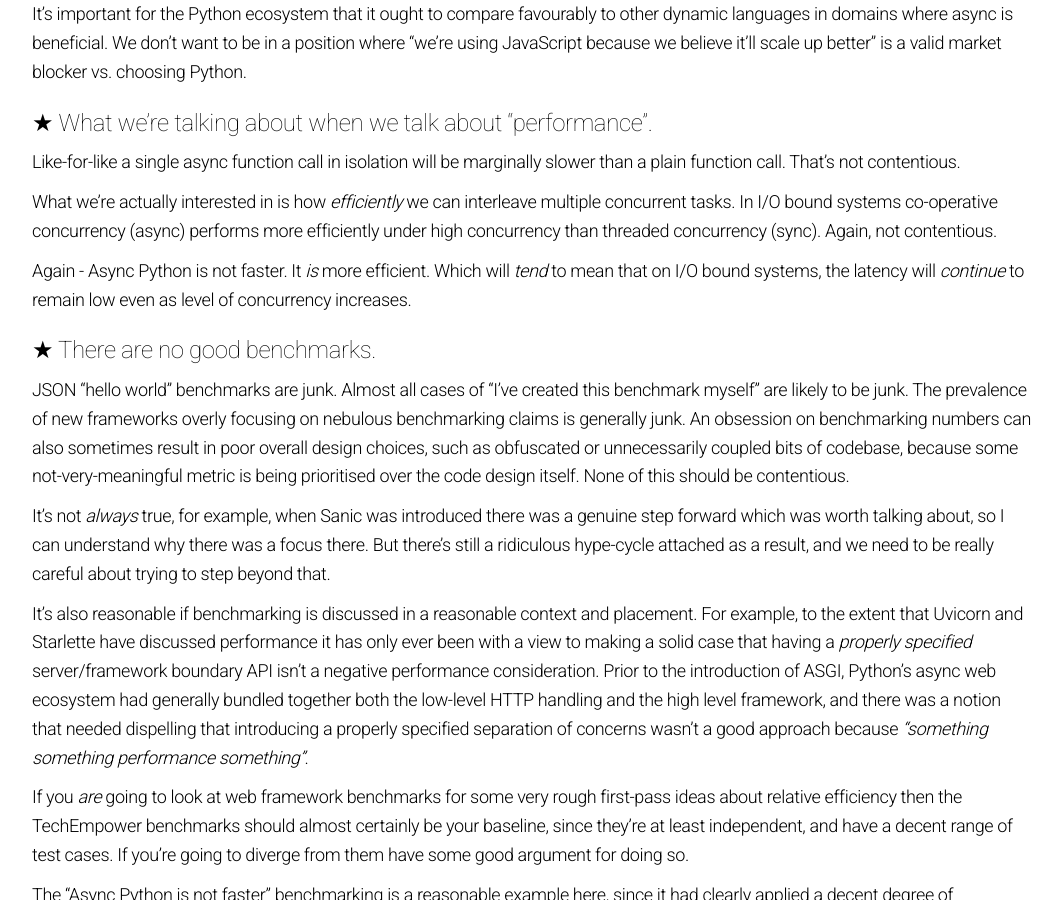
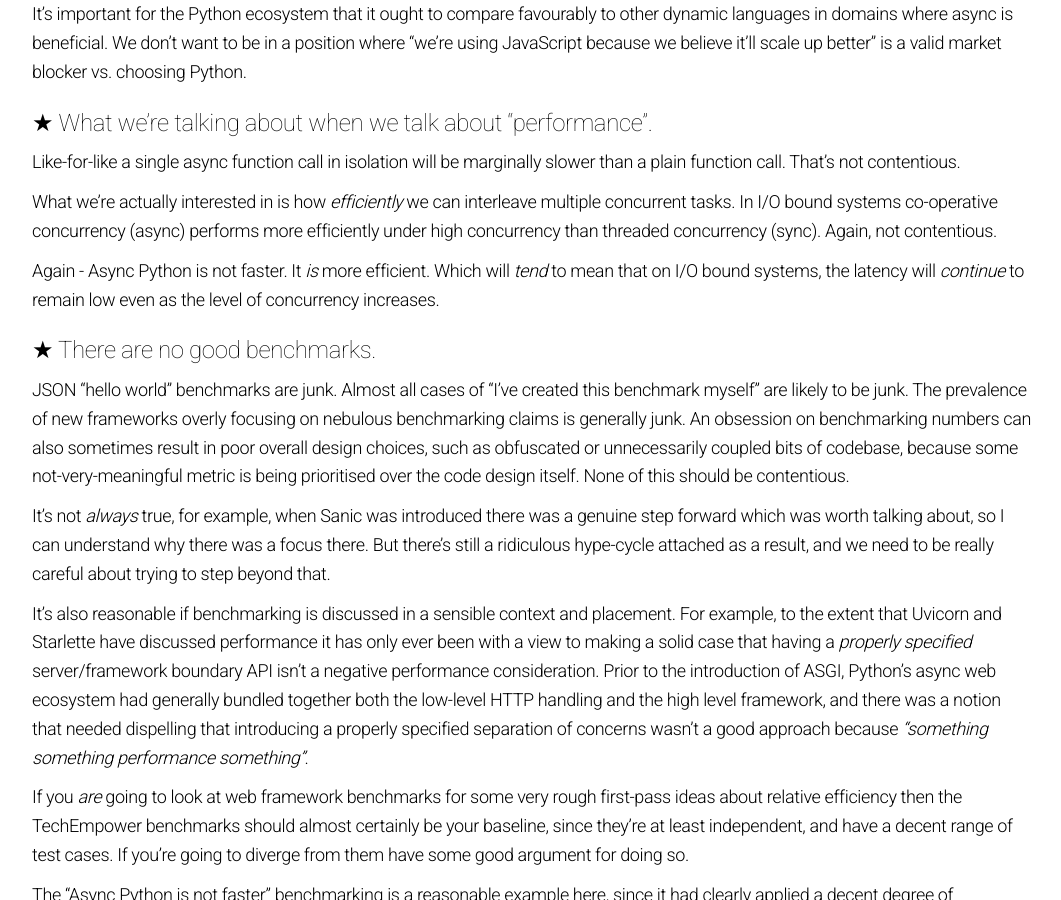
Before and after one commit to encode/encode.github.io, a Jekyll site: the page built from _posts/2020-06-30-python-async-frameworks-beyond-developer-tribalism.md, in a window 1280 px wide and 900 px high, scrolled down 789 px. Shown: the whole window, without its empty margins (108-1169 px from the left). Built offline with Jekyll 4.4.1, drawn with Linux system fonts in a browser that asks for light colours.

Commit message:
Article tweaks

```diff
--- a/_posts/2020-06-30-python-async-frameworks-beyond-developer-tribalism.md
+++ b/_posts/2020-06-30-python-async-frameworks-beyond-developer-tribalism.md
@@ -33,7 +33,7 @@ Like-for-like a single async function call in isolation will be marginally slowe
 
 What we're actually interested in is how *efficiently* we can interleave multiple concurrent tasks. In I/O bound systems co-operative concurrency (async) performs more efficiently under high concurrency than threaded concurrency (sync). Again, not contentious.
 
-Again - Async Python is not faster. It *is* more efficient. Which will *tend* to mean that on I/O bound systems, the latency will *continue* to remain low even as level of concurrency increases.
+Again - Async Python is not faster. It *is* more efficient. Which will *tend* to mean that on I/O bound systems, the latency will *continue* to remain low even as the level of concurrency increases.
 
 ### ★ There are no good benchmarks.
 
@@ -41,7 +41,7 @@ JSON "hello world" benchmarks are junk. Almost all cases of "I've created this b
 
 It's not *always* true, for example, when Sanic was introduced there was a genuine step forward which was worth talking about, so I can understand why there was a focus there. But there's still a ridiculous hype-cycle attached as a result, and we need to be really careful about trying to step beyond that.
 
-It's also reasonable if benchmarking is discussed in a reasonable context and placement. For example, to the extent that Uvicorn and Starlette have discussed performance it has only ever been with a view to making a solid case that having a *properly specified* server/framework boundary API isn't a negative performance consideration. Prior to the introduction of ASGI, Python's async web ecosystem had generally bundled together both the low-level HTTP handling and the high level framework, and there was a notion that needed dispelling that introducing a properly specified separation of concerns wasn't a good approach because *"something something performance something"*.
+It's also reasonable if benchmarking is discussed in a sensible context and placement. For example, to the extent that Uvicorn and Starlette have discussed performance it has only ever been with a view to making a solid case that having a *properly specified* server/framework boundary API isn't a negative performance consideration. Prior to the introduction of ASGI, Python's async web ecosystem had generally bundled together both the low-level HTTP handling and the high level framework, and there was a notion that needed dispelling that introducing a properly specified separation of concerns wasn't a good approach because *"something something performance something"*.
 
 If you *are* going to look at web framework benchmarks for some very rough first-pass ideas about relative efficiency then the TechEmpower benchmarks should almost certainly be your baseline, since they're at least independent, and have a decent range of test cases. If you're going to diverge from them have some good argument for doing so.
 
```
